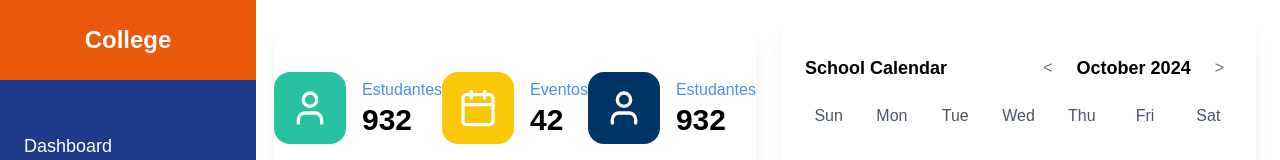
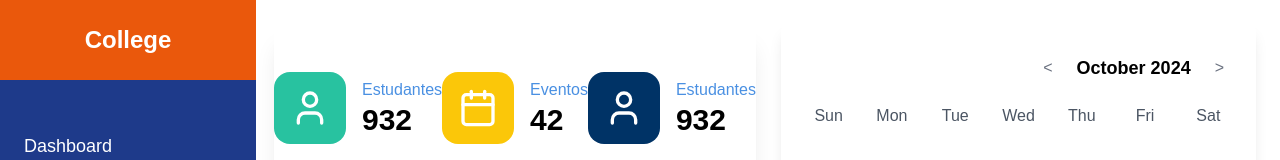
Before and after one commit to Insiges/FrontEnd-Gesco, a React (Vite) app: page /dashboard in a window 1280 px wide. Shown: the top 160 px of the page. Built offline with nearby package versions, Linux system fonts and the light colour scheme; a web font is replaced by a local one.

Commit message:
Feat: Create Pages EventCalendar

```diff
--- a/src/pages/dashboard/components/calendar/calendar.jsx
+++ b/src/components/Calendar/Calendar.jsx
@@ -1,7 +1,7 @@
 import dayjs from "dayjs";
 import React, { useState } from "react";
 
-export function CalendarDashBoard() {
+export default function Calendar({title}) {
 	const today = dayjs();
 	const [currentDate, setCurrentDate] = useState(today);
 
@@ -49,7 +49,7 @@ export function CalendarDashBoard() {
 	return (
 		<div className="w-full bg-white shadow-lg rounded-lg p-6">
 			<div className="flex justify-between items-center mb-4">
-				<h2 className="text-lg font-bold">School Calendar</h2>
+				<h2 className="text-lg font-bold">{title}</h2>
 				<div className="flex items-center space-x-4">
 					<button
 						type="button"
--- a/src/pages/dashboard/components/index.js
+++ b/src/pages/dashboard/components/index.js
@@ -1,4 +1,3 @@
-export * from "./calendar/calendar";
 export * from "./counters/counters";
 export * from "./docent-table/docent-table";
 export * from "./school-performance-chart/school-performance-chart";
--- a/src/pages/dashboard/dashboard.jsx
+++ b/src/pages/dashboard/dashboard.jsx
@@ -1,5 +1,5 @@
+import Calendar  from "../../components/Calendar/Calendar";
 import {
-	CalendarDashBoard,
 	Counters,
 	DocentTable,
 	DonutChart,
@@ -22,10 +22,10 @@ export function Dashboard() {
 			</div>
 			<div className="grid gap-y-8">
 				<div className="">
-					<CalendarDashBoard />
+					<Calendar />
 				</div>
 				<div className="bg-white shadow-xl rounded-lg p-6 ">
-					<DonutChart />
+					<DonutChart title="School Calendar"/>
 				</div>
 			</div>
 		</div>
--- /dev/null
+++ b/src/pages/eventCalendar/eventCalendar.jsx
@@ -0,0 +1,13 @@
+import Calendar from "../../components/Calendar/Calendar";
+
+
+
+const EventCalendar = () => {
+  return (
+    <div>
+        <Calendar title="Calendario de Eventos" />
+    </div>
+  )
+}
+
+export default EventCalendar;
--- a/src/pages/index.js
+++ b/src/pages/index.js
@@ -3,3 +3,4 @@ export * from "./students/students";
 export * from "./login/LoginPage";
 export * from "./login/LoginType";
 export * from "./login/components/header/Header";
+export * from  "./eventCalendar/eventCalendar";
--- a/src/routes/router.jsx
+++ b/src/routes/router.jsx
@@ -4,6 +4,7 @@ import { Dashboard } from "../pages/dashboard/dashboard";
 import Students from "../pages/students/students";
 import LoginPage from "../pages/login/LoginPage";
 import LoginType from "../pages/login/LoginType";
+import EventCalendar from "../pages/eventCalendar/eventCalendar";
 
 const router = createBrowserRouter([
 	{
@@ -26,6 +27,10 @@ const router = createBrowserRouter([
 				path: "/students",
 				element: <Students />,
 			},
+			{
+				path: "/eventCalendar",
+				element: <EventCalendar />,
+			},
 		],
 	},
 ]);
```
